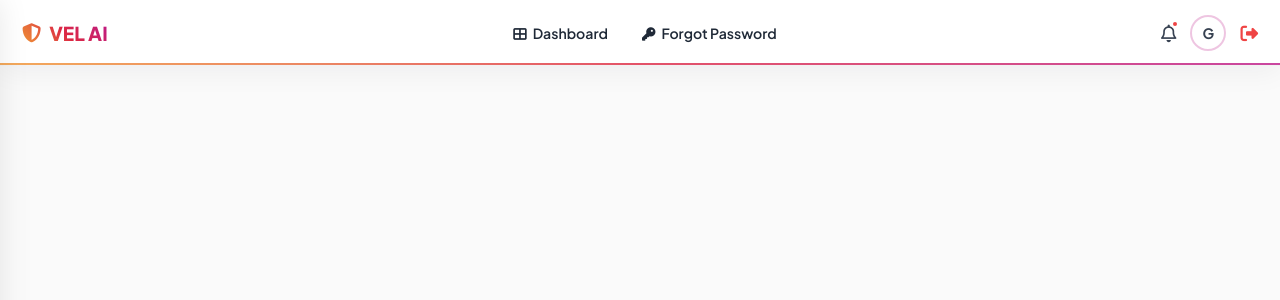
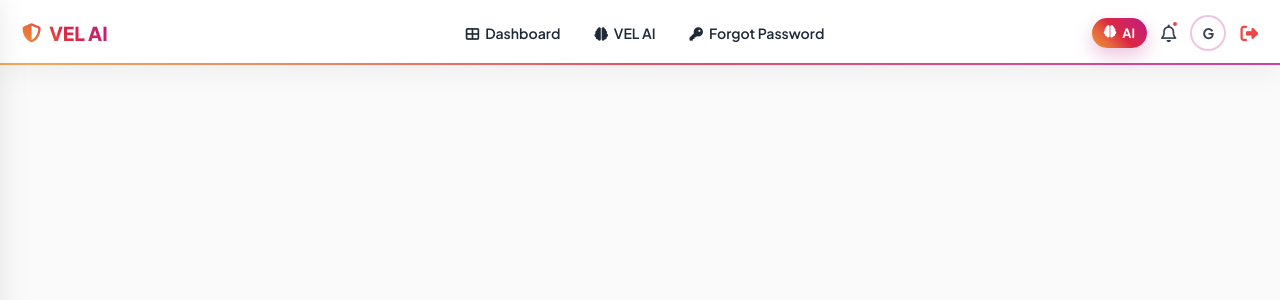
Before and after one commit to sapineniharsha-jpg/COLLEGE, a PHP site: page /includes/header.php in a window 1280 px wide. Shown: the top 300 px of the page. Run offline with PHP 8.4, Linux system fonts and the light colour scheme.

Commit message:
Add VEL AI role links and robust route fallback mapping
Co-authored-by: sapineniharsha-jpg <sapineniharsha-jpg@users.noreply.github.com>

```diff
--- a/dashboard/role_page_map.php
+++ b/dashboard/role_page_map.php
@@ -14,6 +14,7 @@ if (!function_exists('vh_normalize_role')) {
             'counselor' => 'counsellor',
             'class advisor' => 'class_advisor',
             'classadvisor' => 'class_advisor',
+            'advisor' => 'class_advisor',
         ];
         return $aliases[$r] ?? $r;
     }
@@ -25,10 +26,12 @@ if (!function_exists('vh_role_page_map')) {
         return [
             'public' => [
                 ['label' => 'Dashboard', 'path' => '/dashboard/dashboard.php', 'icon' => 'fas fa-th-large'],
+                ['label' => 'VEL AI', 'path' => '/velai.php', 'icon' => 'fas fa-brain'],
                 ['label' => 'Forgot Password', 'path' => '/forgot_password.php', 'icon' => 'fas fa-key'],
             ],
             'student' => [
                 ['label' => 'Dashboard', 'path' => '/dashboard/dashboard.php', 'icon' => 'fas fa-th-large'],
+                ['label' => 'VEL AI', 'path' => '/velai.php', 'icon' => 'fas fa-brain'],
                 ['label' => 'Attendance', 'path' => '/dashboard/attendance.php', 'icon' => 'fas fa-calendar-check'],
                 ['label' => 'Topic Coverage', 'path' => '/dashboard/topic_coverage.php', 'icon' => 'fas fa-book-open'],
                 ['label' => 'Bonafide', 'path' => '/bonafide/bonafide.php', 'icon' => 'fas fa-file-signature'],
@@ -36,6 +39,7 @@ if (!function_exists('vh_role_page_map')) {
             ],
             'faculty' => [
                 ['label' => 'Dashboard', 'path' => '/dashboard/dashboard.php', 'icon' => 'fas fa-th-large'],
+                ['label' => 'VEL AI', 'path' => '/velai.php', 'icon' => 'fas fa-brain'],
                 ['label' => 'Post Attendance', 'path' => '/dashboard/attendance.php', 'icon' => 'fas fa-edit'],
                 ['label' => 'Topic Coverage', 'path' => '/dashboard/topic_coverage.php', 'icon' => 'fas fa-book-open'],
                 ['label' => 'My Timetable', 'path' => '/dashboard/timetable.php?tab=personal', 'icon' => 'fas fa-calendar-alt'],
@@ -46,6 +50,7 @@ if (!function_exists('vh_role_page_map')) {
             ],
             'class_advisor' => [
                 ['label' => 'Dashboard', 'path' => '/dashboard/dashboard.php', 'icon' => 'fas fa-th-large'],
+                ['label' => 'VEL AI', 'path' => '/velai.php', 'icon' => 'fas fa-brain'],
                 ['label' => 'Post Attendance', 'path' => '/dashboard/attendance.php', 'icon' => 'fas fa-edit'],
                 ['label' => 'Topic Coverage', 'path' => '/dashboard/topic_coverage.php', 'icon' => 'fas fa-book-open'],
                 ['label' => 'Class Advisor Manager', 'path' => '/dashboard/class_advisor_manager.php', 'icon' => 'fas fa-chalkboard-teacher'],
@@ -57,6 +62,7 @@ if (!function_exists('vh_role_page_map')) {
             ],
             'hod' => [
                 ['label' => 'Dashboard', 'path' => '/dashboard/dashboard.php', 'icon' => 'fas fa-th-large'],
+                ['label' => 'VEL AI', 'path' => '/velai.php', 'icon' => 'fas fa-brain'],
                 ['label' => 'Post Attendance', 'path' => '/dashboard/attendance.php', 'icon' => 'fas fa-edit'],
                 ['label' => 'Topic Coverage', 'path' => '/dashboard/topic_coverage.php', 'icon' => 'fas fa-book-open'],
                 ['label' => 'Seminar Hall Booking', 'path' => '/dashboard/seminar_hall_booking.php', 'icon' => 'fas fa-door-open'],
@@ -69,11 +75,13 @@ if (!function_exists('vh_role_page_map')) {
             ],
             'counsellor' => [
                 ['label' => 'Dashboard', 'path' => '/dashboard/dashboard.php', 'icon' => 'fas fa-th-large'],
+                ['label' => 'VEL AI', 'path' => '/velai.php', 'icon' => 'fas fa-brain'],
                 ['label' => 'Counseling Dashboard', 'path' => '/counselor/counseling_dashboard.php', 'icon' => 'fas fa-hand-holding-heart'],
                 ['label' => 'Profile', 'path' => '/profile.php', 'icon' => 'fas fa-user'],
             ],
             'dean' => [
                 ['label' => 'Dashboard', 'path' => '/dashboard/dashboard.php', 'icon' => 'fas fa-th-large'],
+                ['label' => 'VEL AI', 'path' => '/velai.php', 'icon' => 'fas fa-brain'],
                 ['label' => 'Post Attendance', 'path' => '/dashboard/attendance.php', 'icon' => 'fas fa-edit'],
                 ['label' => 'Attendance Monitor', 'path' => '/attendance_selection.php', 'icon' => 'fas fa-chart-line'],
                 ['label' => 'Topic Coverage', 'path' => '/dashboard/topic_coverage.php', 'icon' => 'fas fa-book-open'],
@@ -86,6 +94,7 @@ if (!function_exists('vh_role_page_map')) {
             ],
             'dean_academics' => [
                 ['label' => 'Dashboard', 'path' => '/dashboard/dashboard.php', 'icon' => 'fas fa-th-large'],
+                ['label' => 'VEL AI', 'path' => '/velai.php', 'icon' => 'fas fa-brain'],
                 ['label' => 'Post Attendance', 'path' => '/dashboard/attendance.php', 'icon' => 'fas fa-edit'],
                 ['label' => 'Attendance Monitor', 'path' => '/attendance_selection.php', 'icon' => 'fas fa-chart-line'],
                 ['label' => 'Topic Coverage', 'path' => '/dashboard/topic_coverage.php', 'icon' => 'fas fa-book-open'],
@@ -98,6 +107,7 @@ if (!function_exists('vh_role_page_map')) {
             ],
             'principal' => [
                 ['label' => 'Dashboard', 'path' => '/dashboard/dashboard.php', 'icon' => 'fas fa-th-large'],
+                ['label' => 'VEL AI', 'path' => '/velai.php', 'icon' => 'fas fa-brain'],
                 ['label' => 'Analytics', 'path' => '/dashboard/analytics.php', 'icon' => 'fas fa-chart-pie'],
                 ['label' => 'Post Attendance', 'path' => '/dashboard/attendance.php', 'icon' => 'fas fa-edit'],
                 ['label' => 'Attendance Monitor', 'path' => '/attendance_selection.php', 'icon' => 'fas fa-chart-line'],
@@ -111,6 +121,7 @@ if (!function_exists('vh_role_page_map')) {
             ],
             'admin' => [
                 ['label' => 'Dashboard', 'path' => '/dashboard/dashboard.php', 'icon' => 'fas fa-th-large'],
+                ['label' => 'VEL AI', 'path' => '/velai.php', 'icon' => 'fas fa-brain'],
                 ['label' => 'Analytics', 'path' => '/dashboard/analytics.php', 'icon' => 'fas fa-chart-pie'],
                 ['label' => 'Post Attendance', 'path' => '/dashboard/attendance.php', 'icon' => 'fas fa-edit'],
                 ['label' => 'Attendance Monitor', 'path' => '/attendance_selection.php', 'icon' => 'fas fa-chart-line'],
@@ -126,6 +137,7 @@ if (!function_exists('vh_role_page_map')) {
             ],
             'ao' => [
                 ['label' => 'Dashboard', 'path' => '/dashboard/dashboard.php', 'icon' => 'fas fa-th-large'],
+                ['label' => 'VEL AI', 'path' => '/velai.php', 'icon' => 'fas fa-brain'],
                 ['label' => 'Seminar Hall Booking', 'path' => '/dashboard/seminar_hall_booking.php', 'icon' => 'fas fa-door-open'],
                 ['label' => 'Seminar Hall DB Fix', 'path' => '/dashboard/fix_seminar_hall_db.php', 'icon' => 'fas fa-database'],
                 ['label' => 'Profile', 'path' => '/profile.php', 'icon' => 'fas fa-user'],
--- a/includes/header.php
+++ b/includes/header.php
@@ -37,6 +37,7 @@ if (!function_exists('vh_normalize_role_local')) {
             'counselor' => 'counsellor',
             'class advisor' => 'class_advisor',
             'classadvisor' => 'class_advisor',
+            'advisor' => 'class_advisor',
         ];
         return $map[$role] ?? $role;
     }
@@ -70,17 +71,32 @@ if (!function_exists('vh_resolve_nav_path')) {
             case '/profile.php':
                 $candidates = ['/profile.php', '/dashboard/profile.php'];
                 break;
+            case '/dashboard/profile.php':
+                $candidates = ['/dashboard/profile.php', '/profile.php'];
+                break;
             case '/attendance_selection.php':
                 $candidates = ['/attendance_selection.php', '/dashboard/attendance.php'];
+                break;
+            case '/dashboard/attendance.php':
+                $candidates = ['/dashboard/attendance.php', '/attendance_selection.php', '/attendance.php'];
                 break;
             case '/mentor_hub.php':
                 $candidates = ['/mentor_hub.php', '/dashboard/mentor_hub.php'];
                 break;
+            case '/dashboard/mentor_hub.php':
+                $candidates = ['/dashboard/mentor_hub.php', '/mentor_hub.php'];
+                break;
             case '/class_advisor_manager.php':
                 $candidates = ['/class_advisor_manager.php', '/dashboard/class_advisor_manager.php'];
                 break;
+            case '/dashboard/class_advisor_manager.php':
+                $candidates = ['/dashboard/class_advisor_manager.php', '/class_advisor_manager.php'];
+                break;
             case '/bonafide.php':
                 $candidates = ['/bonafide.php', '/bonafide/bonafide.php'];
+                break;
+            case '/bonafide/bonafide.php':
+                $candidates = ['/bonafide/bonafide.php', '/bonafide.php'];
                 break;
             case '/admin/view_circular.php':
                 $candidates = ['/admin/view_circular.php', '/admin/circulars.php'];
@@ -88,8 +104,20 @@ if (!function_exists('vh_resolve_nav_path')) {
             case '/logout.php':
                 $candidates = ['/logout.php', '/dashboard/logout.php', '/bonafide/logout.php'];
                 break;
+            case '/dashboard/logout.php':
+                $candidates = ['/dashboard/logout.php', '/logout.php', '/bonafide/logout.php'];
+                break;
             case '/forgot_password.php':
                 $candidates = ['/forgot_password.php', '/auth/forgot_password.php'];
+                break;
+            case '/auth/forgot_password.php':
+                $candidates = ['/auth/forgot_password.php', '/forgot_password.php'];
+                break;
+            case '/velai.php':
+                $candidates = ['/velai.php', '/ai/velai.php'];
+                break;
+            case '/ai/velai.php':
+                $candidates = ['/ai/velai.php', '/velai.php'];
                 break;
         }
 
@@ -133,6 +161,7 @@ vh_include_if_exists([
 
 $default_role_pages = [
     ['label' => 'Dashboard', 'path' => '/dashboard/dashboard.php', 'icon' => 'fas fa-th-large'],
+    ['label' => 'VEL AI', 'path' => '/velai.php', 'icon' => 'fas fa-brain'],
     ['label' => 'Profile', 'path' => '/profile.php', 'icon' => 'fas fa-user'],
 ];
 $role_pages = function_exists('vh_pages_for_role') ? vh_pages_for_role($user_role) : $default_role_pages;
@@ -152,6 +181,7 @@ $role_pages = $resolved_role_pages;
 $home_url = vh_resolve_nav_path('/dashboard/dashboard.php');
 $profile_url = vh_resolve_nav_path('/profile.php');
 $logout_url = vh_resolve_nav_path('/logout.php');
+$velai_url = vh_resolve_nav_path('/velai.php');
 
 $top_nav_limit = 7;
 $top_nav_items = array_slice($role_pages, 0, $top_nav_limit);
@@ -327,6 +357,20 @@ $gtm_id = (string) (getenv('GOOGLE_TAG_MANAGER_ID') ?: ($_ENV['GOOGLE_TAG_MANAGE
         }
 
         .header-actions { display: flex; align-items: center; gap: 14px; min-width: 180px; justify-content: flex-end; }
+        .ai-pill {
+            display: inline-flex;
+            align-items: center;
+            gap: 6px;
+            text-decoration: none;
+            padding: 7px 12px;
+            border-radius: 999px;
+            background: var(--inst-grad);
+            color: #fff;
+            font-weight: 700;
+            font-size: 0.8rem;
+            box-shadow: 0 8px 18px rgba(188, 24, 136, 0.25);
+        }
+        .ai-pill i { font-size: 0.78rem; }
         .notif-icon {
             position: relative;
             color: #374151;
@@ -476,6 +520,9 @@ $gtm_id = (string) (getenv('GOOGLE_TAG_MANAGER_ID') ?: ($_ENV['GOOGLE_TAG_MANAGE
     </nav>
 
     <div class="header-actions">
+        <a class="ai-pill" href="<?= vh_e($velai_url) ?>" title="Open VEL AI">
+            <i class="fas fa-brain"></i> AI
+        </a>
         <a class="notif-icon" href="javascript:void(0)" aria-label="Notifications">
             <i class="far fa-bell"></i><span class="notif-dot"></span>
         </a>
```
Also changed, not shown: includes/footer.php (+31 -1 lines).
